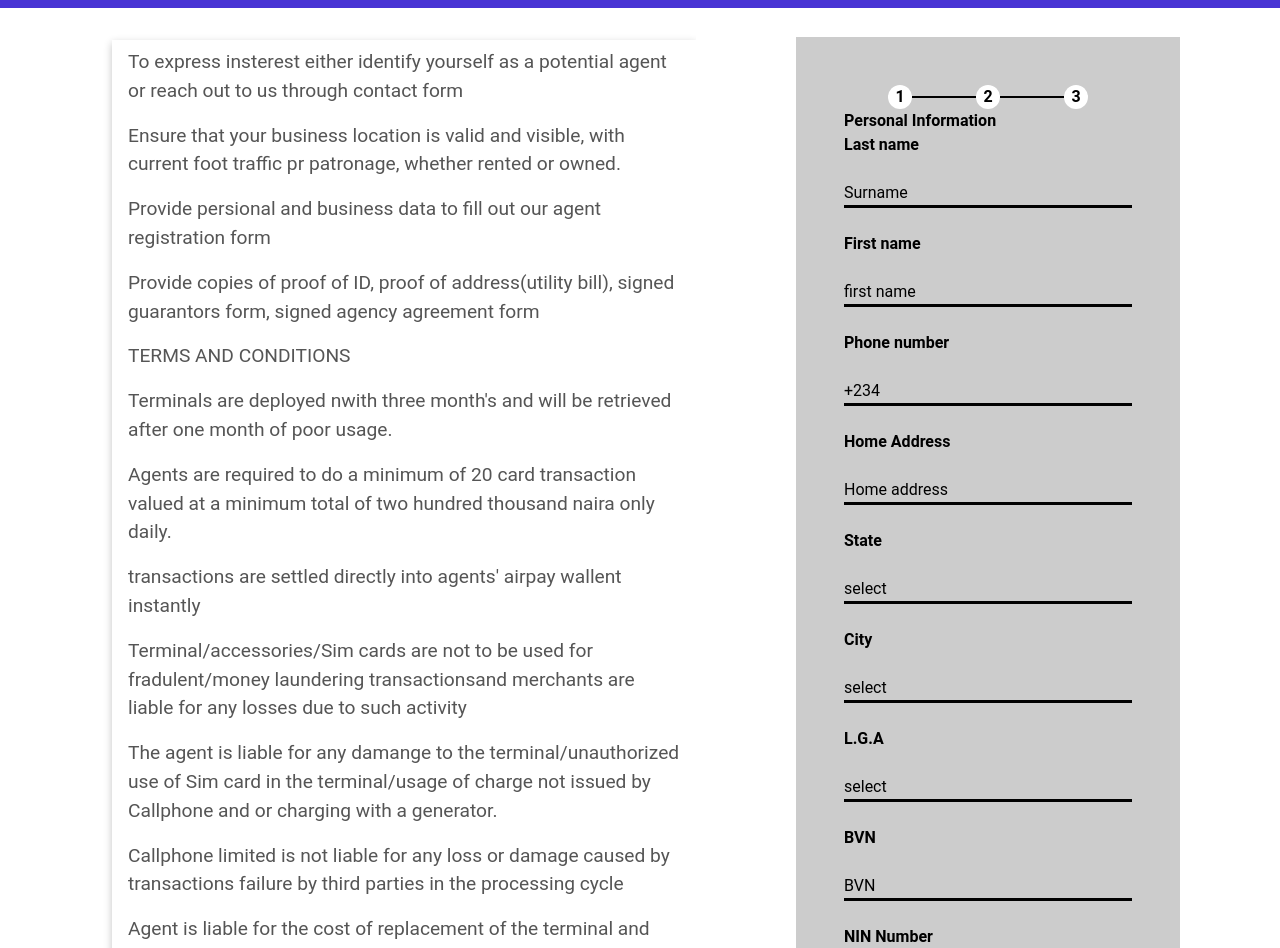
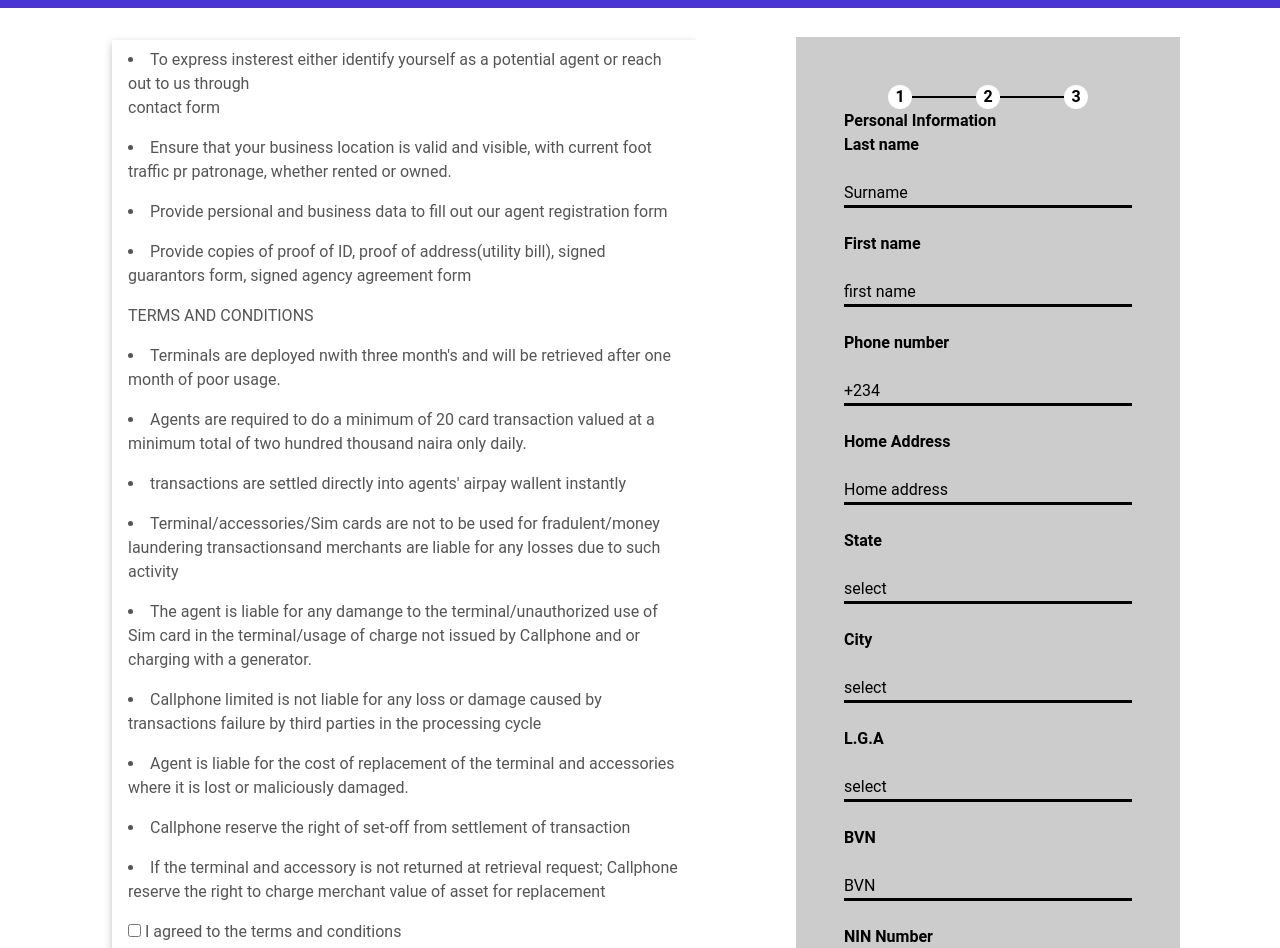
Before and after one commit to Atabo2023/Callphone-airpay-agent-form, a React (Vite) app: page / in a window 1280 px wide. Shown: the part 160-1108 px from the top of the page. Built offline with nearby package versions, Linux system fonts and the light colour scheme.

Commit message:
changed p tag to li items

```diff
--- a/src/App.css
+++ b/src/App.css
@@ -21,7 +21,7 @@
 }
 
 .AgentsTerms {
-  font-size: 1.2rem;
+  /* font-size: 1.2rem; */
   margin: 0.5rem 1rem;
   color: #555;
   display: flex;
@@ -75,6 +75,10 @@
   box-shadow: rgba(0, 0, 0, 0.24) 0px 3px 8px;
   display: flex;
   flex-direction: column;
+}
+
+.head {
+  margin-bottom: 0;
 }
 
 .CallphoneAirpayAgentForm label {
--- a/src/assets/Components/Form.jsx
+++ b/src/assets/Components/Form.jsx
@@ -81,63 +81,63 @@ function Form() {
       <div className="row">
         <div className="column1">
           <div className="AgentsTerms">
-            <p className="terms">
+            <li className="terms">
               To express insterest either identify yourself as a potential agent
-              or reach out to us through contact form
-            </p>
-            <p>
+              or reach out to us through <p>contact form</p>
+            </li>
+            <li>
               Ensure that your business location is valid and visible, with
               current foot traffic pr patronage, whether rented or owned.
-            </p>
-            <p>
+            </li>
+            <li>
               Provide persional and business data to fill out our agent
               registration form
-            </p>
-            <p>
+            </li>
+            <li>
               Provide copies of proof of ID, proof of address(utility bill),
               signed guarantors form, signed agency agreement form
-            </p>
+            </li>
 
             <h2>TERMS AND CONDITIONS</h2>
-            <p>
+            <li>
               Terminals are deployed nwith three month's and will be retrieved
               after one month of poor usage.
-            </p>
-            <p>
+            </li>
+            <li>
               Agents are required to do a minimum of 20 card transaction valued
               at a minimum total of two hundred thousand naira only daily.
-            </p>
-            <p>
+            </li>
+            <li>
               transactions are settled directly into agents' airpay wallent
               instantly
-            </p>
-            <p>
+            </li>
+            <li>
               Terminal/accessories/Sim cards are not to be used for
               fradulent/money laundering transactionsand merchants are liable
               for any losses due to such activity
-            </p>
-            <p>
+            </li>
+            <li>
               The agent is liable for any damange to the terminal/unauthorized
               use of Sim card in the terminal/usage of charge not issued by
               Callphone and or charging with a generator.
-            </p>
-            <p>
+            </li>
+            <li>
               Callphone limited is not liable for any loss or damage caused by
               transactions failure by third parties in the processing cycle
-            </p>
-            <p>
+            </li>
+            <li>
               Agent is liable for the cost of replacement of the terminal and
               accessories where it is lost or maliciously damaged.
-            </p>
-            <p>
+            </li>
+            <li>
               Callphone reserve the right of set-off from settlement of
               transaction
-            </p>
-            <p>
+            </li>
+            <li>
               If the terminal and accessory is not returned at retrieval
               request; Callphone reserve the right to charge merchant value of
               asset for replacement
-            </p>
+            </li>
             <form className="conditions">
               <input
                 type="checkbox"
```
